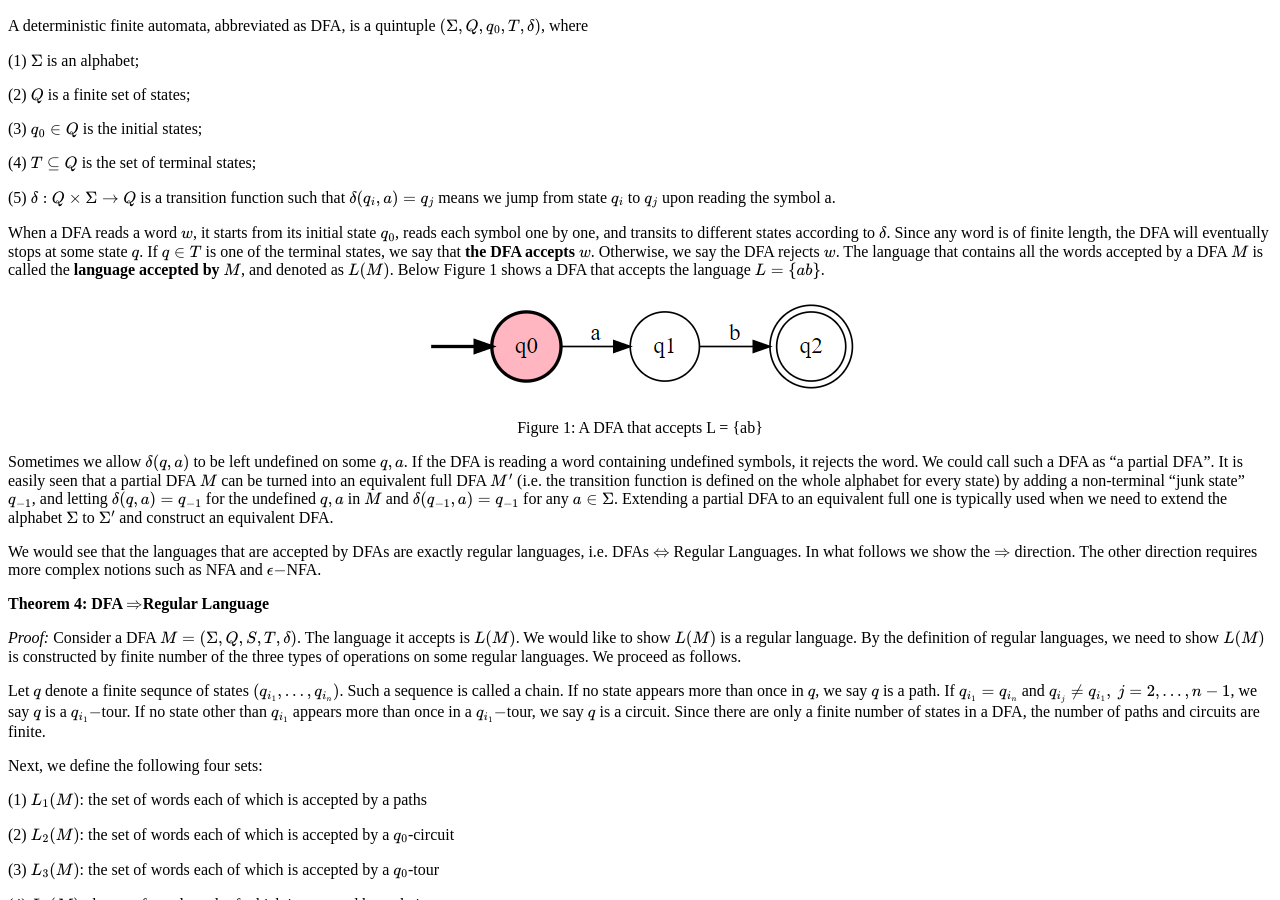
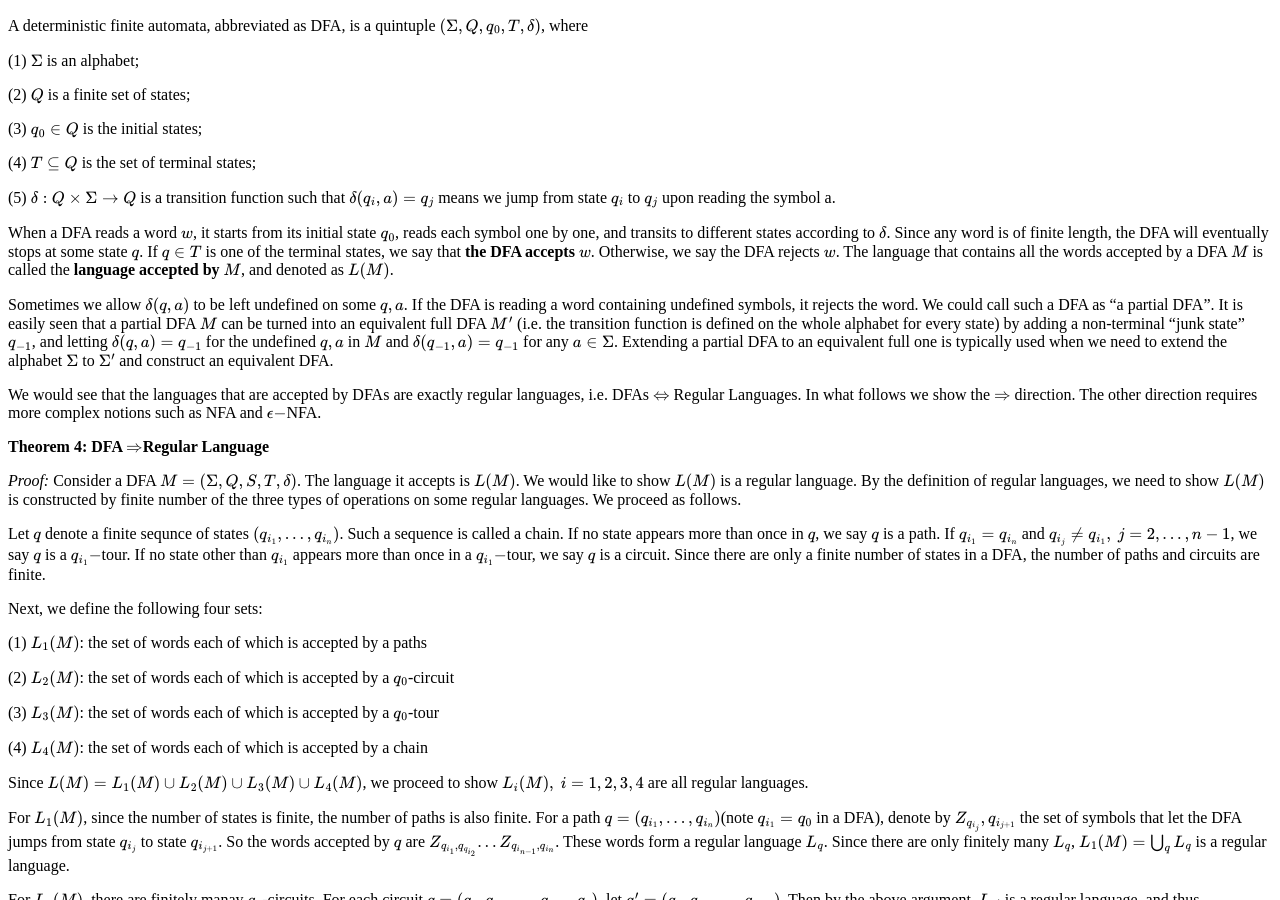
Before and after one commit to zhashen/zhashen.github.io, a Jekyll site: the page built from _posts/2020-02-25-RL2.md, in a window 1280 px wide and 900 px high, scrolled down 377 px. Built offline with Jekyll 4.4.1, drawn with Linux system fonts in a browser that asks for light colours; formulas are drawn with MathJax 3; comment, search, counter and statistics services are not loaded.

Commit message:
update post rl 2

```diff
--- a/_posts/2020-02-25-RL2.md
+++ b/_posts/2020-02-25-RL2.md
@@ -25,13 +25,7 @@ A deterministic finite automata, abbreviated as DFA, is a quintuple $$(\Sigma, Q
 
 When a DFA reads a word $$w$$, it starts from its initial state $$q_0$$, reads each symbol one by one, and transits to different states according to $$\delta$$. Since any word is of finite length, the DFA will eventually
 stops at some state $$q$$. If $$q \in T$$ is one of the terminal states, we say that **the DFA accepts $$w$$**. Otherwise, we say the DFA rejects $$w$$. The language that contains all the words accepted by a DFA $$M$$ is
-called the **language accepted by $$M$$**, and denoted as $$L(M)$$. Below Figure 1 shows a DFA that accepts the language $$L = \{ ab \}$$.
-
-
-<p style="text-align: center">
-<img src="/assets/dfa1.png?raw=true" alt="" />
-</p>
-<p style="text-align: center">Figure 1: A DFA that accepts L = {ab}</p>
+called the **language accepted by $$M$$**, and denoted as $$L(M)$$.
 
 
 Sometimes we allow $$\delta(q, a)$$ to be left undefined on some $$q, a$$. If the DFA is reading a word containing undefined symbols, it rejects the word. We could call such a DFA as "a partial DFA". It is easily seen that
```
Also changed, not shown: assets/dfa1.PNG (deleted).
